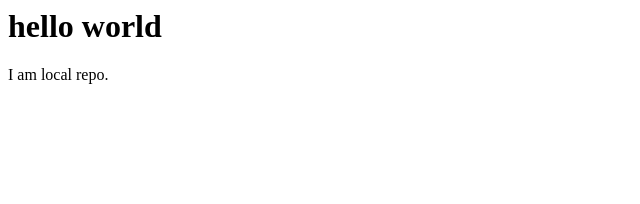
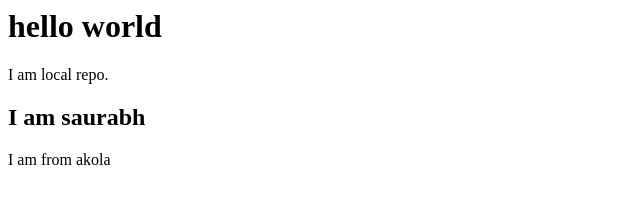
Before and after one commit to Saurabh-Thakre-02-05-2001/localRepo, a plain HTML site: page index.html in a window 1280 px wide. Shown: the whole page, without its empty margins (0-640 px from the left). Drawn offline with Linux system fonts and the light colour scheme.

Commit message:
Added name and location

```diff
--- a/index.html
+++ b/index.html
@@ -1,2 +1,4 @@
 <h1>hello world</h1>
 <p>I am local repo.</p>
+<h2>I am saurabh</h2>
+<p>I am from akola</p>
```
